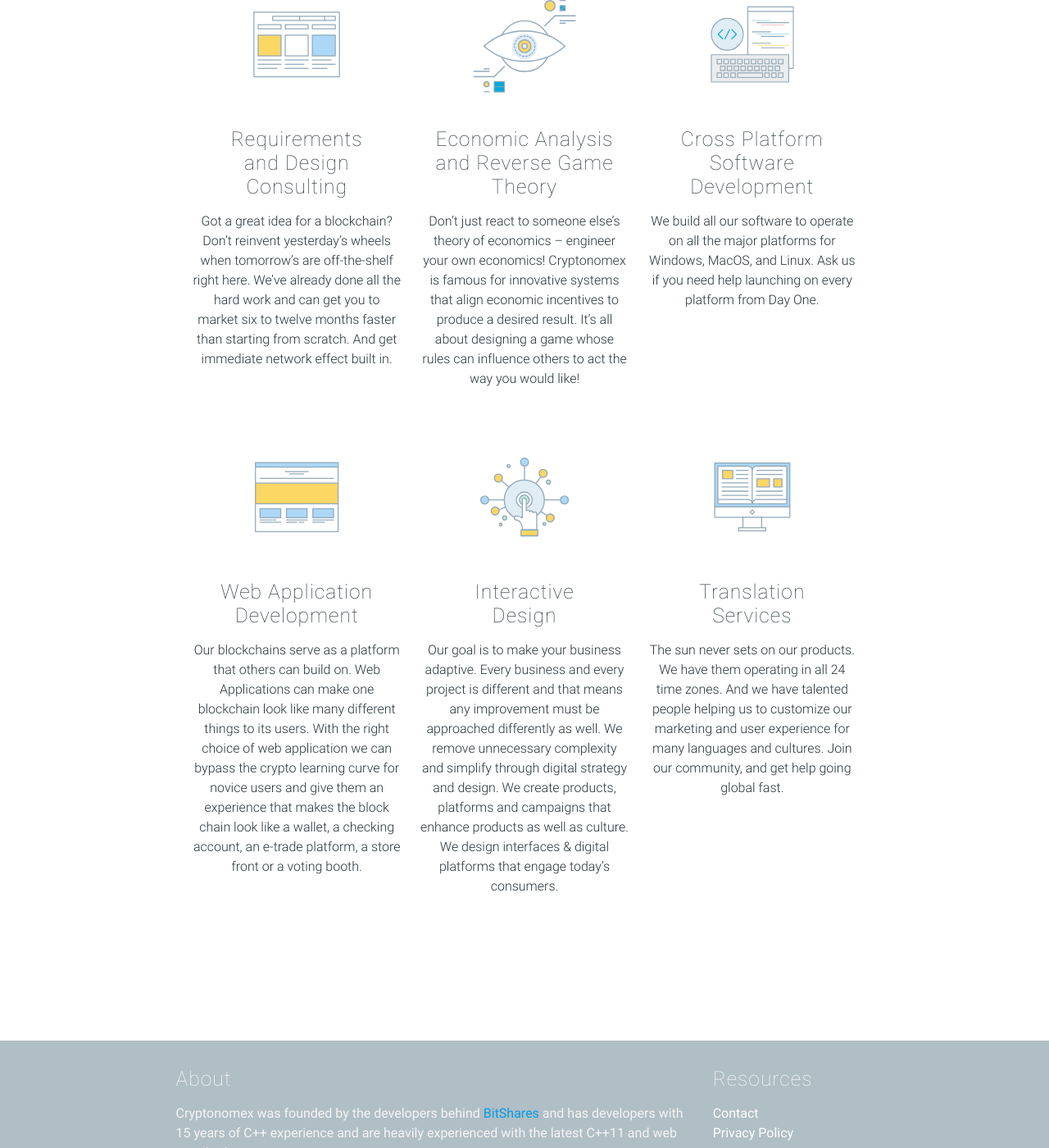
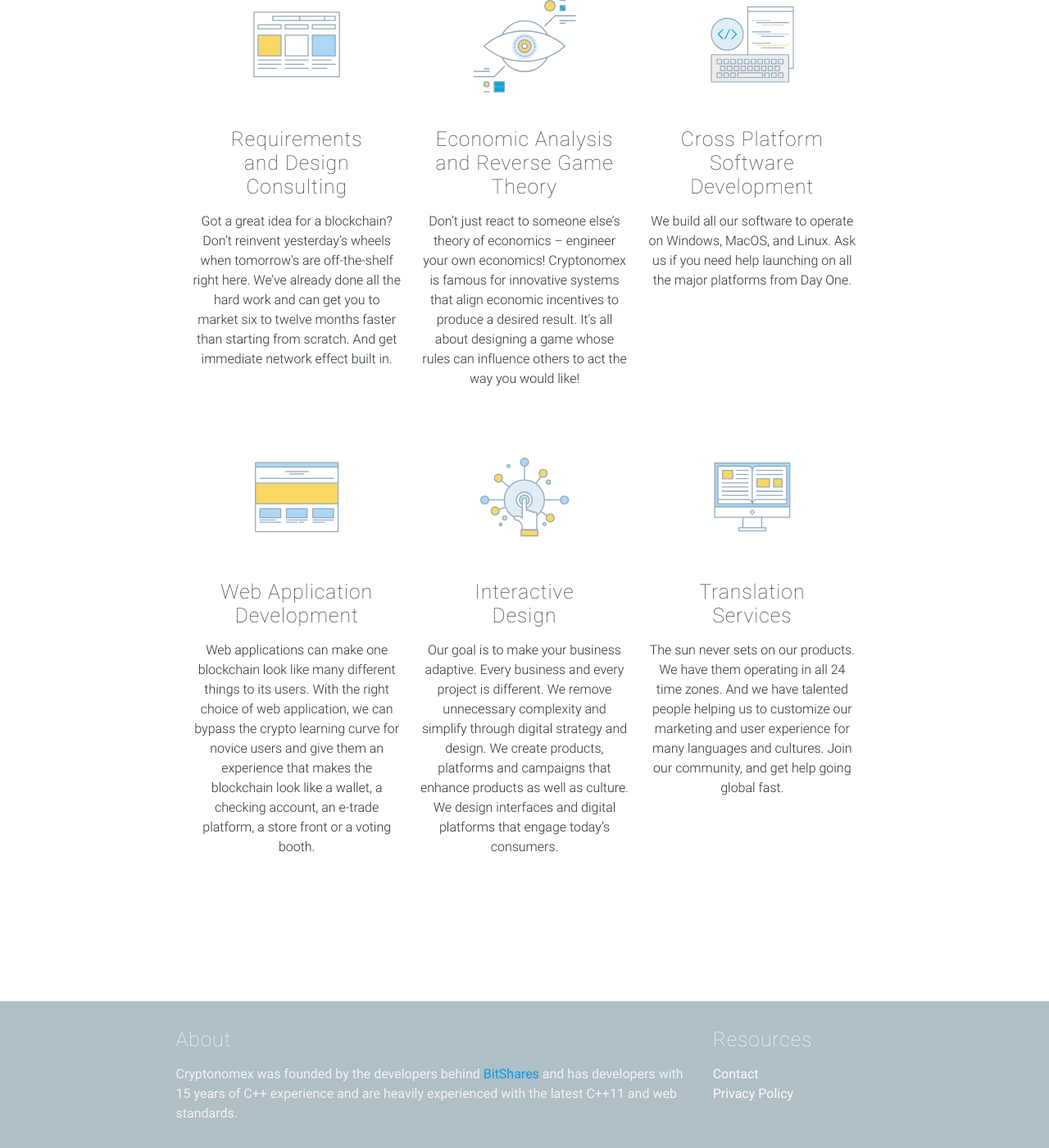
Before and after one commit to cryptonomex/cryptonomex.github.io, a Jekyll site: the page built from index.html, in a window 1280 px wide and 1400 px high, scrolled down 1533 px. Shown: the whole window at 82% size. Built offline with Jekyll 4.4.1, drawn with Linux system fonts in a browser that asks for light colours; nearby versions of some CDN libraries.

Commit message:
index.html:  Fix grammar and style

```diff
--- a/index.html
+++ b/index.html
@@ -88,8 +88,8 @@ layout: default
                <h5 class="center">Cross Platform <br>Software Development</h5>
 
                <p class="light center">
-               We build all our software to operate on all the major platforms for Windows, MacOS, and Linux.  Ask us if
-               you need help launching on every platform from Day One.
+               We build all our software to operate on Windows, MacOS, and Linux.  Ask us if
+               you need help launching on all the major platforms from Day One.
                </p>
              </div>
            </div>
@@ -102,9 +102,9 @@ layout: default
                <h5 class="center">Web Application<br> Development</h5>
 
                <p class="light center">
-               Our blockchains serve as a platform that others can build on.  Web Applications can make one blockchain
-               look like many different things to its users.  With the right choice of web application we can bypass the
-               crypto learning curve for novice users and give them an experience that makes the block chain look like a
+               Web applications can make one blockchain look like many different things to its users.
+               With the right choice of web application, we can bypass the
+               crypto learning curve for novice users and give them an experience that makes the blockchain look like a
                wallet, a checking account, an e-trade platform, a store front or a voting booth.
                </p>
              </div>
@@ -116,7 +116,10 @@ layout: default
                <h5 class="center">Interactive<br> Design</h5>
 
                <p class="light center">
-         Our goal is to make your business adaptive. Every business and every project is different and that means any improvement must be approached differently as well. We remove unnecessary complexity and simplify through digital strategy and design. We create products, platforms and campaigns that enhance products as well as culture. We design interfaces & digital platforms that engage today’s consumers.
+               Our goal is to make your business adaptive.  Every business and every project is different.
+               We remove unnecessary complexity and simplify through digital strategy and design.
+               We create products, platforms and campaigns that enhance products as well as culture.
+               We design interfaces and digital platforms that engage today’s consumers.
                </p>
              </div>
            </div>
```
